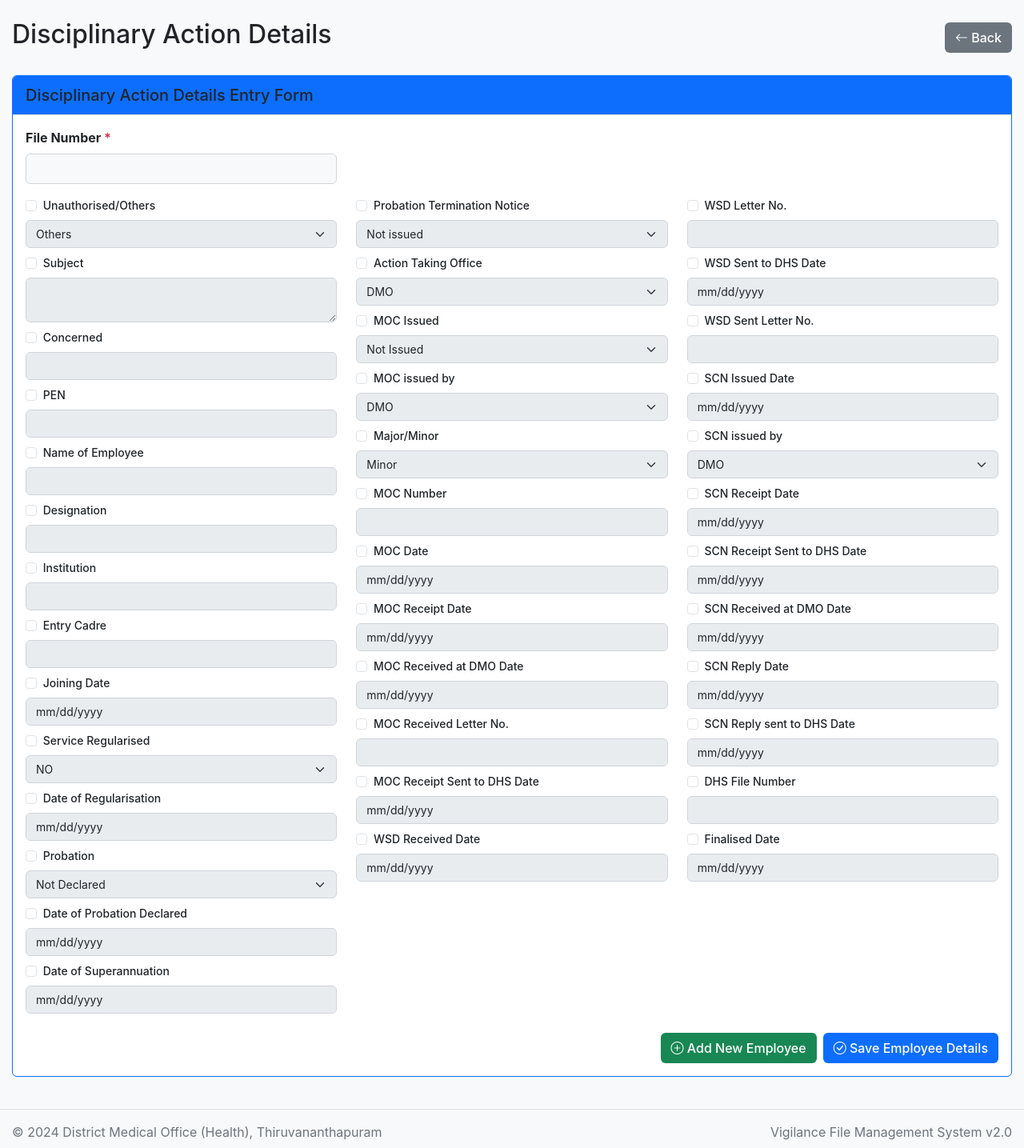
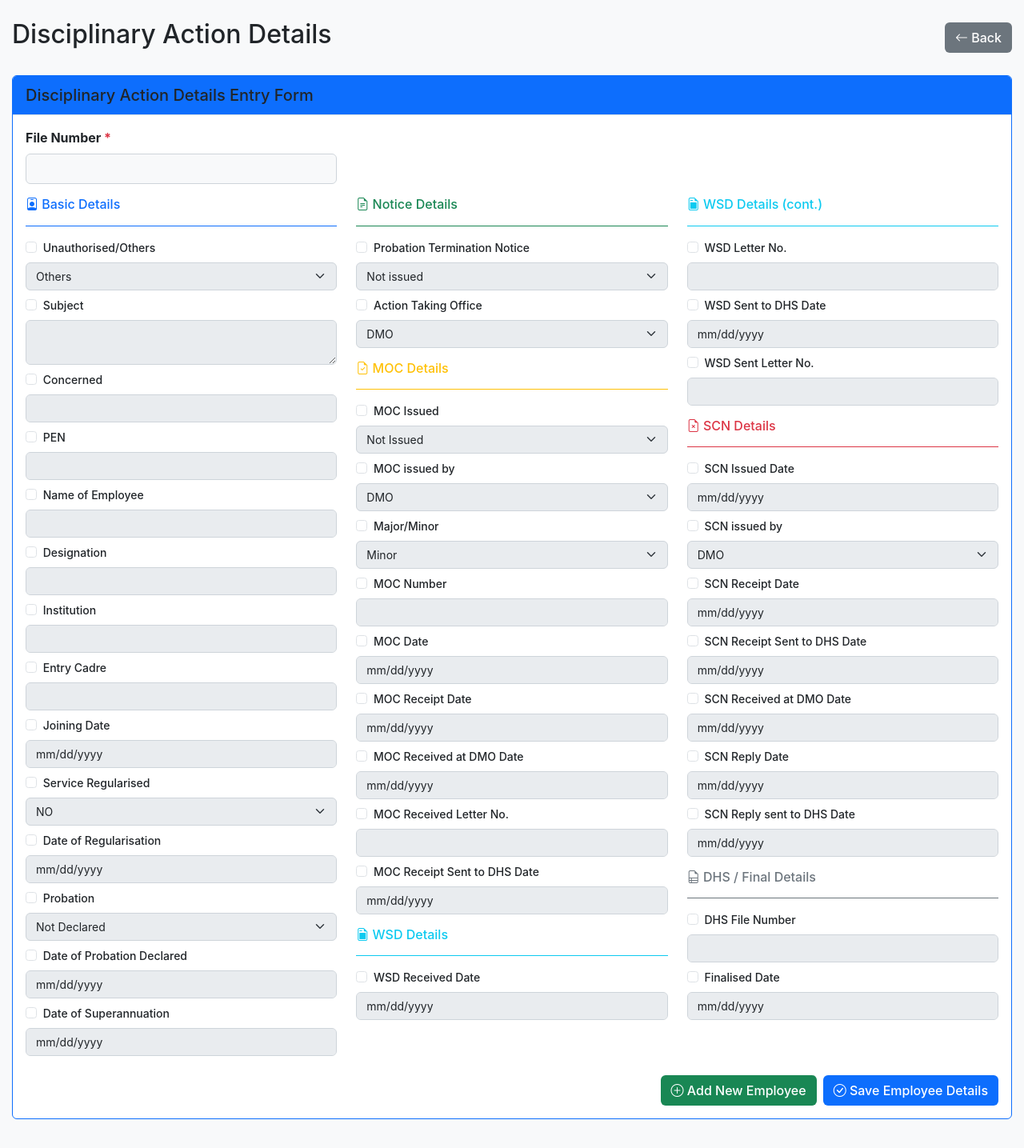
Before and after one commit to akhilraj4117/vigilance-fms, a Flask app: page /disciplinary/create in a window 1280 px wide. Shown: the part 62-1497 px from the top of the page at 80% size. Run offline with Flask 3, Linux system fonts and the light colour scheme; a user stored in the database is signed in.

Commit message:
Organize DA form into logical groups - Basic Details: Unauthorised/Others to Date of Superannuation - Notice Details: PTN and Action Taking Office - MOC Details: All MOC related fields - WSD Details: All WSD related fields - SCN Details: All SCN related fields - DHS/Final Details: DHS File Number and Finalised Date - Added colored section headers with icons for visual clarity

```diff
--- a/templates/disciplinary/create.html
+++ b/templates/disciplinary/create.html
@@ -93,10 +93,15 @@
                 </div>
             </div>
 
-            <!-- Three Column Layout like desktop -->
+            <!-- Three Column Layout with Grouped Sections -->
             <div class="row">
                 <!-- Column 1 -->
                 <div class="col-md-4">
+                    <!-- Basic Details Group -->
+                    <div class="mb-3 pb-2 border-bottom border-primary">
+                        <h6 class="text-primary mb-2"><i class="bi bi-person-badge"></i> Basic Details</h6>
+                    </div>
+
                     <!-- Unauthorised/Others -->
                     <div class="mb-2">
                         <label class="form-label small">
@@ -235,6 +240,11 @@
 
                 <!-- Column 2 -->
                 <div class="col-md-4">
+                    <!-- Notice Details Group -->
+                    <div class="mb-3 pb-2 border-bottom border-success">
+                        <h6 class="text-success mb-2"><i class="bi bi-file-earmark-text"></i> Notice Details</h6>
+                    </div>
+
                     <!-- Probation Termination Notice -->
                     <div class="mb-2">
                         <label class="form-label small">
@@ -257,6 +267,11 @@
                             <option value="DMO">DMO</option>
                             <option value="DHS">DHS</option>
                         </select>
+                    </div>
+
+                    <!-- MOC Details Group -->
+                    <div class="mb-3 pb-2 border-bottom border-warning mt-3">
+                        <h6 class="text-warning mb-2"><i class="bi bi-file-earmark-check"></i> MOC Details</h6>
                     </div>
 
                     <!-- MOC Issued -->
@@ -350,6 +365,11 @@
                         <input type="date" class="form-control form-control-sm" id="moc_sent_to_dhs_date" name="moc_sent_to_dhs_date" disabled>
                     </div>
 
+                    <!-- WSD Details Group -->
+                    <div class="mb-3 pb-2 border-bottom border-info mt-3">
+                        <h6 class="text-info mb-2"><i class="bi bi-file-earmark-post"></i> WSD Details</h6>
+                    </div>
+
                     <!-- WSD Received Date -->
                     <div class="mb-2">
                         <label class="form-label small">
@@ -362,6 +382,10 @@
 
                 <!-- Column 3 -->
                 <div class="col-md-4">
+                    <!-- WSD Details continuation -->
+                    <div class="mb-3 pb-2 border-bottom border-info">
+                        <h6 class="text-info mb-2"><i class="bi bi-file-earmark-post"></i> WSD Details (cont.)</h6>
+                    </div>
                     <!-- WSD Letter No. -->
                     <div class="mb-2">
                         <label class="form-label small">
@@ -387,6 +411,11 @@
                             WSD Sent Letter No.
                         </label>
                         <input type="text" class="form-control form-control-sm" id="wsd_sent_letter_no" name="wsd_sent_letter_no" disabled>
+                    </div>
+
+                    <!-- SCN Details Group -->
+                    <div class="mb-3 pb-2 border-bottom border-danger mt-3">
+                        <h6 class="text-danger mb-2"><i class="bi bi-file-earmark-x"></i> SCN Details</h6>
                     </div>
 
                     <!-- SCN Issued Date -->
@@ -454,6 +483,11 @@
                             SCN Reply sent to DHS Date
                         </label>
                         <input type="date" class="form-control form-control-sm" id="scn_reply_sent_to_dhs_date" name="scn_reply_sent_to_dhs_date" disabled>
+                    </div>
+
+                    <!-- DHS/Final Details Group -->
+                    <div class="mb-3 pb-2 border-bottom border-secondary mt-3">
+                        <h6 class="text-secondary mb-2"><i class="bi bi-file-earmark-ruled"></i> DHS / Final Details</h6>
                     </div>
 
                     <!-- DHS File Number -->
```
